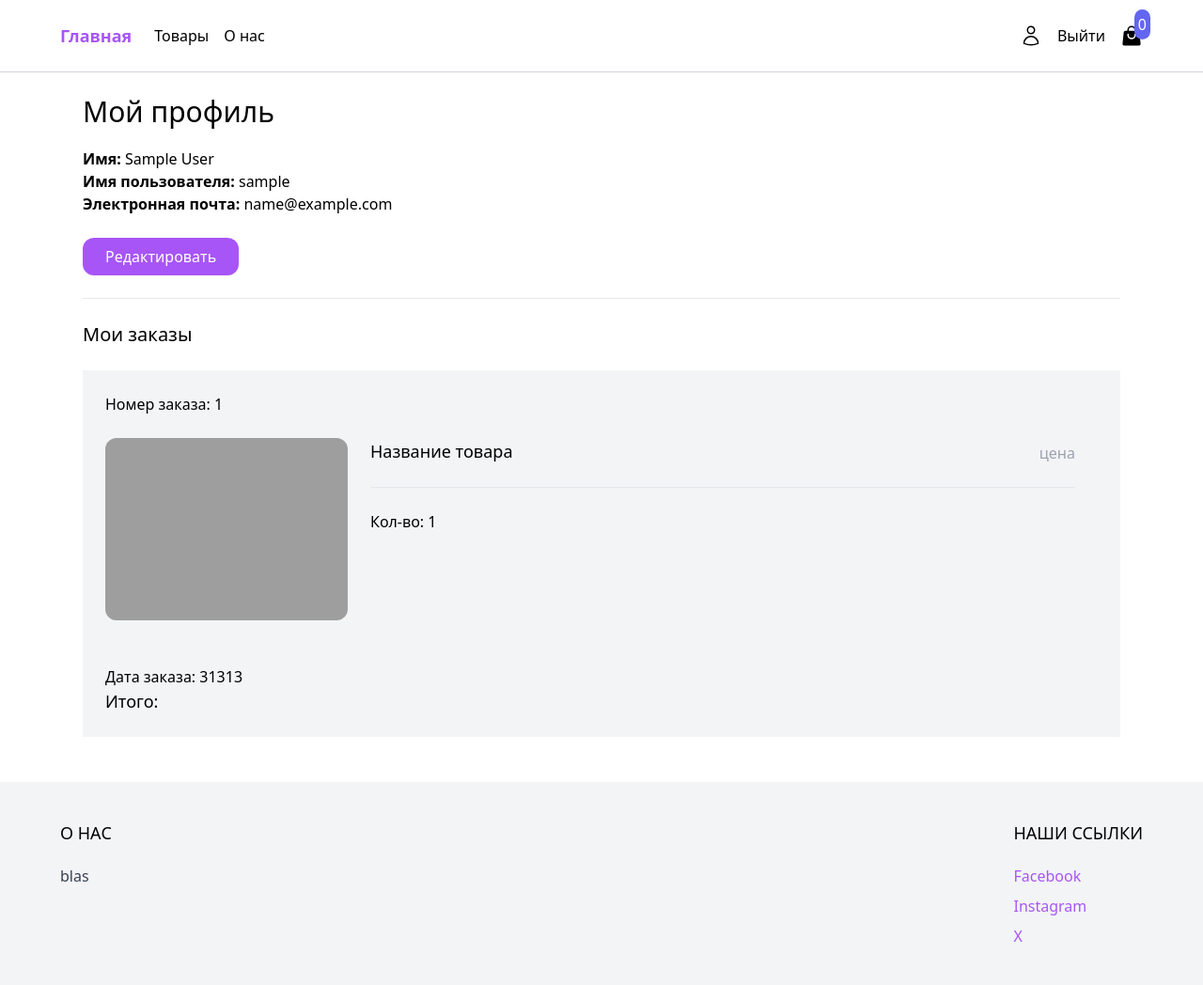
After one commit to Stas9878/ecommerce-store, a Django app: page /myaccount/ in a window 1280 px wide. The commit adds this page. Shown: the whole page at 94% size. Run offline with Django 5.2, Linux system fonts and the light colour scheme; the visitor is signed in with stand-in values (Sample User, id 1); some libraries are stand-ins or nearby versions; grey boxes are pictures that could not be loaded.

Commit message:
Добавил профиль юзера

```diff
--- a/ecom_store/cart/cart.py
+++ b/ecom_store/cart/cart.py
@@ -46,6 +46,6 @@ class Cart:
 
     def get_total_cost(self):
         for p in self.cart.keys():
-            self.cart[str(p)]['product']= Product.objects.get(pk=p)
+            self.cart[str(p)]['product'] = Product.objects.get(pk=p)
 
         return sum(item['product'].price * item['quantity'] for item in self.cart.values())
--- a/ecom_store/core/urls.py
+++ b/ecom_store/core/urls.py
@@ -11,6 +11,9 @@ urlpatterns = [
     path('signup/', signup, name='signup'),
     path('login/', LoginView.as_view(template_name='core/login.html'), name='login'),
     path('logout/', logout_user, name='logout'),
+    #account
+    path('myaccount/', myaccount, name='myaccount'),
+    path('myaccount/edit/', edit_myaccount, name='edit_myaccount'),
     #shop
     path('shop/', shop, name='shop'),
     path('shop/<slug:slug>', product, name='product'),
--- a/ecom_store/core/views.py
+++ b/ecom_store/core/views.py
@@ -1,6 +1,7 @@
 from django.shortcuts import render, redirect
 from django.db.models import Q
 from django.contrib.auth import login, logout
+from django.contrib.auth.decorators import login_required
 from product.models import Product, Category
 from .forms import SignUpForm
 
@@ -25,6 +26,24 @@ def logout_user(request):
         logout(request)
     return redirect('/')
 
+@login_required
+def myaccount(request):
+    return render(request, 'core/myaccount.html')
+
+@login_required
+def edit_myaccount(request):
+    if request.method == 'POST':
+        user = request.user
+        user.first_name = request.POST.get('first_name')
+        user.last_name = request.POST.get('last_name')
+        user.username = request.POST.get('username')
+        user.email = request.POST.get('email')
+        user.save()
+        return redirect('core:myaccount')
+
+    return render(request, 'core/edit_myaccount.html')
+
+
 def shop(request):
     categories = Category.objects.all()
     products = Product.objects.all()
--- a/ecom_store/templates/core/base.html
+++ b/ecom_store/templates/core/base.html
@@ -18,7 +18,7 @@
             </div>
             <div class="menu-right flex items-center space-x-4">
                 {% if user.is_authenticated %}
-                    <a href="">
+                    <a href="{% url 'core:myaccount' %}">
                         <svg xmlns="http://www.w3.org/2000/svg" fill="none" viewBox="0 0 24 24" stroke-width="1.5" stroke="currentColor" class="w-6 h-6">
                             <path stroke-linecap="round" stroke-linejoin="round" d="M15.75 6a3.75 3.75 0 11-7.5 0 3.75 3.75 0 017.5 0zM4.501 20.118a7.5 7.5 0 0114.998 0A17.933 17.933 0 0112 21.75c-2.676 0-5.216-.584-7.499-1.632z" />
                         </svg>
--- /dev/null
+++ b/ecom_store/templates/core/myaccount.html
@@ -0,0 +1,51 @@
+{% extends 'core/base.html' %}
+
+{% block title %}Профиль - мебель поволжья{% endblock %}
+
+{% block content %}
+
+<div class="max-w-6xl mx-auto p-6">
+    <h1 class="mb-5 text-3xl">Мой профиль</h1>
+
+    <div class="mb-6">
+        <strong>Имя: </strong> {{ request.user.get_full_name }}<br>
+        <strong>Имя пользователя: </strong> {{ request.user.username }}<br>
+        <strong>Электронная почта: </strong> {{ request.user.email }}<br><br>
+
+        <a href="{% url 'core:edit_myaccount' %}" class="inline-block py-2 px-6 rounded-xl text-white bg-purple-500">Редактировать</a>
+    </div>
+    <hr>
+
+    <h2 class="my-6 text-xl">Мои заказы</h2>
+    <div class="w-full mb-6 p-6 flex flex-wrap bg-gray-100 rounded-xll">
+        <div class="mb-6 flex justify-between">
+            <a href="">Номер заказа: 1</a>
+        </div>
+
+        <div class="mb-6 w-full">
+            <div class="product mb-6 flex pr-6">
+                <a href="" class="w-1/4">
+                    <img class="hover:shadow-lg rounded-xl" src="1">
+                </a>
+
+                <div class="w-3/4 pl-6">
+                    <div class="flex justify-between">
+                        <a href="" class="text-lg">Название товара</a>
+                        <p class="mb-6 pt-1 text-gray-400">цена</p>
+                    </div>
+                    <hr>
+
+                    <div class="mt-6">
+                        Кол-во: 1
+                    </div>
+                </div>
+            </div>
+        </div>
+        <div>
+            <p class="texxt-lg">Дата заказа: 31313</p>
+            <p class="text-lg">Итого: </p>
+        </div>
+    </div>
+</div>
+
+{% endblock %}
```
Also changed, not shown: ecom_store/templates/core/edit_myaccount.html (added, +38 -0 lines).
